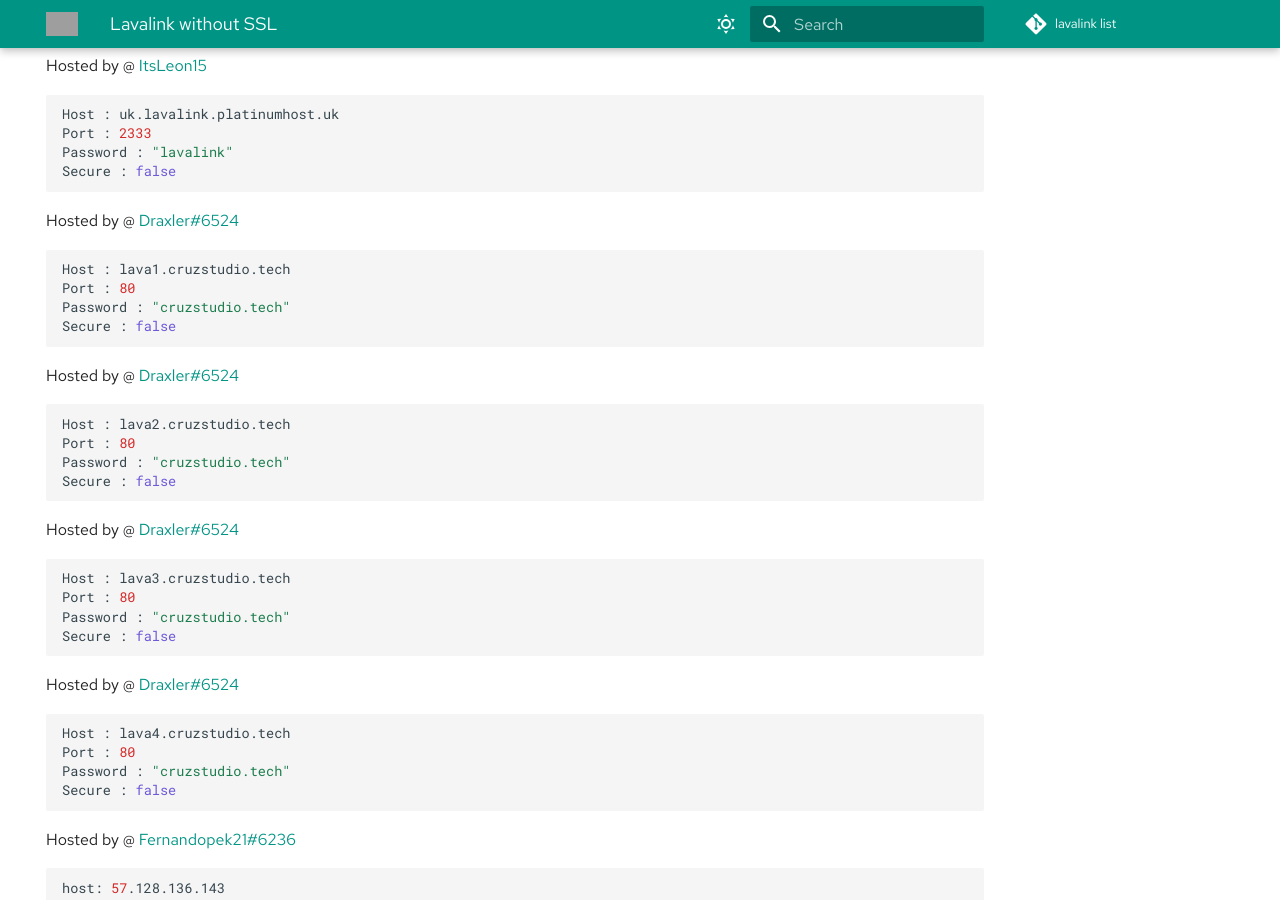
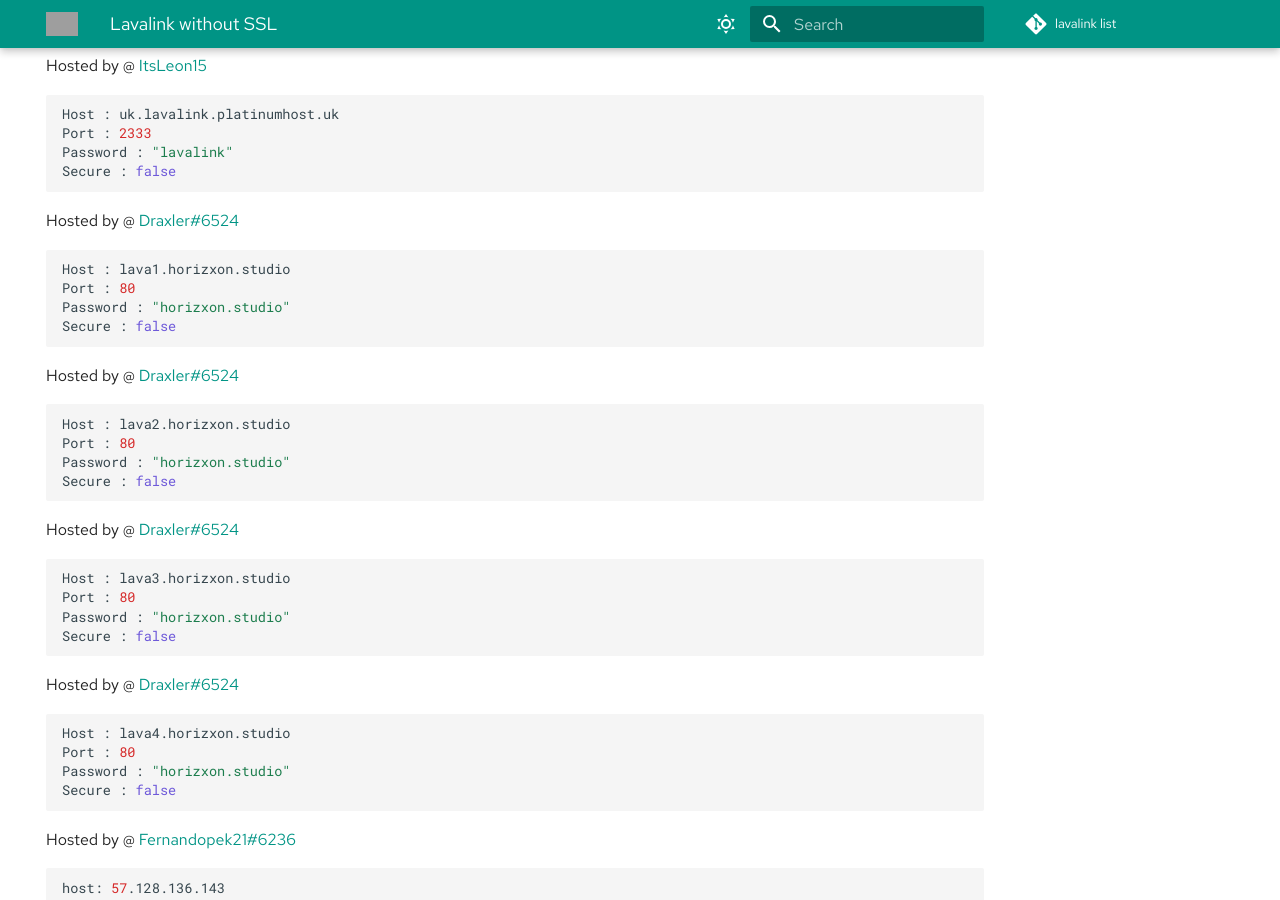
Before and after one commit to DarrenOfficial/lavalink-list, an MkDocs documentation site: the page built from docs/NoSSL/lavalink-without-ssl.md, in a window 1280 px wide and 900 px high, scrolled down 948 px. Built offline with MkDocs 1.6.1 and Material for MkDocs 9.7.7, drawn with Linux system fonts in a browser that asks for light colours; comment, search, counter and statistics services are not loaded; grey boxes are pictures that could not be loaded.

Commit message:
Update lavalink-without-ssl.md

````diff
--- a/docs/NoSSL/lavalink-without-ssl.md
+++ b/docs/NoSSL/lavalink-without-ssl.md
@@ -53,35 +53,35 @@ Password : "lavalink"
 Secure : false
 ```
 
-Hosted by @ [Draxler#6524](https://cruzstudio.tech/)
+Hosted by @ [Draxler#6524](https://horizxon.studio/)
 ```bash
-Host : lava1.cruzstudio.tech
+Host : lava1.horizxon.studio
 Port : 80
-Password : "cruzstudio.tech"
+Password : "horizxon.studio"
 Secure : false
 ```
 
-Hosted by @ [Draxler#6524](https://cruzstudio.tech/)
+Hosted by @ [Draxler#6524](https://horizxon.studio/)
 ```bash
-Host : lava2.cruzstudio.tech
+Host : lava2.horizxon.studio
 Port : 80
-Password : "cruzstudio.tech"
+Password : "horizxon.studio"
 Secure : false
 ```
 
-Hosted by @ [Draxler#6524](https://cruzstudio.tech/)
+Hosted by @ [Draxler#6524](https://horizxon.studio/)
 ```bash
-Host : lava3.cruzstudio.tech
+Host : lava3.horizxon.studio
 Port : 80
-Password : "cruzstudio.tech"
+Password : "horizxon.studio"
 Secure : false
 ```
 
-Hosted by @ [Draxler#6524](https://cruzstudio.tech/)
+Hosted by @ [Draxler#6524](https://horizxon.studio/)
 ```bash
-Host : lava4.cruzstudio.tech
+Host : lava4.horizxon.studio
 Port : 80
-Password : "cruzstudio.tech"
+Password : "horizxon.studio"
 Secure : false
 ```
 
````
